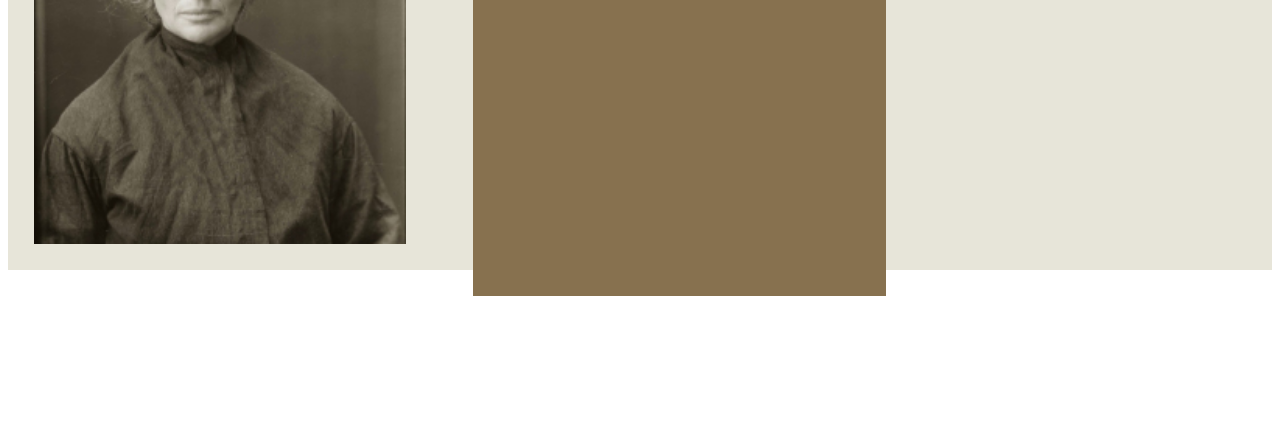
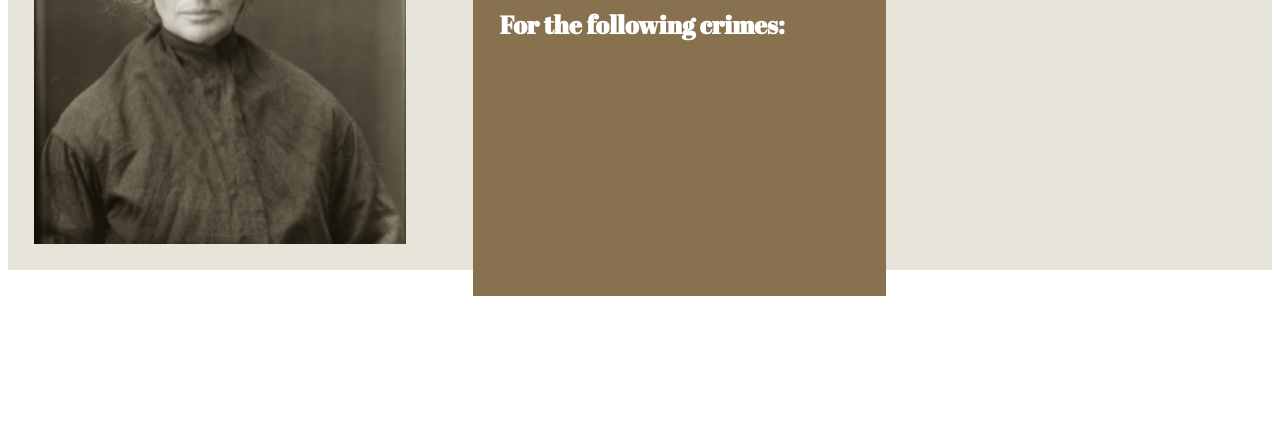
Before and after one commit to avreeeb/dsn1676-assignment-1, a plain HTML site: page index.html in a window 1280 px wide. Shown: the part 367-800 px from the top of the page. Drawn offline with Linux system fonts and the light colour scheme.

Commit message:
added h3

```diff
--- a/css/main.css
+++ b/css/main.css
@@ -76,3 +76,7 @@ display: block;
 padding-top: 0;
 margin-top: 0;
 }
+
+.white {
+color: #fff;
+}
--- a/index.html
+++ b/index.html
@@ -27,6 +27,7 @@
             <div class="island brown">
                 <img class="icon img-flex" src="images/hat.svg" alt="Cowboy Hat">
                 <h2 class="text-center font beige zetta pad-top">Reward <span class="spacing-a font">50 000</span></h2>
+                <h3 class="font white">For the following crimes:</h3>
             </div>
         </div>
 
```
